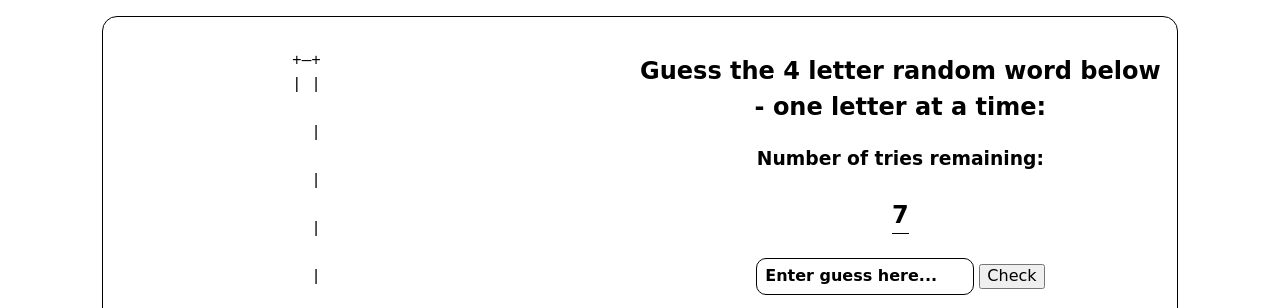
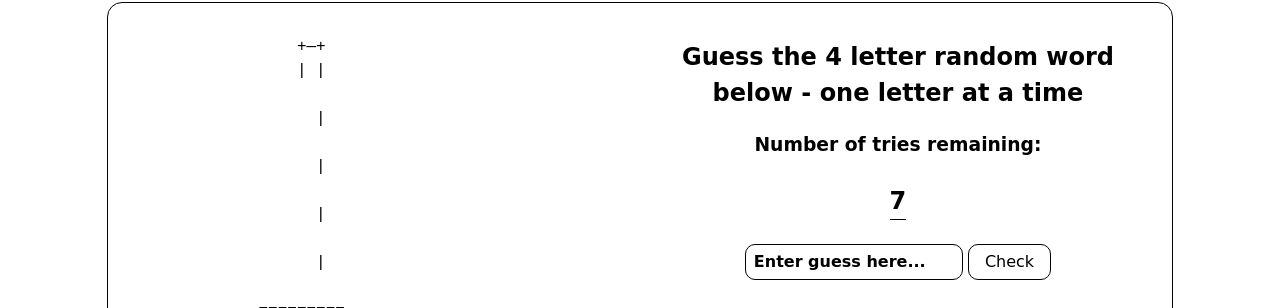
Before and after one commit to JJWallis/hangman-app, a plain HTML site: page index.html in a window 1280 px wide. Shown: the part 240-548 px from the top of the page. Drawn offline with Linux system fonts and the light colour scheme; a web font is replaced by a local one.

Commit message:
CSS complete

```diff
--- a/index.html
+++ b/index.html
@@ -32,7 +32,7 @@
             </pre>
         </div>
         <div class="words-container wrapper-child">
-            <h2 class="guide">Guess the 4 letter random word below - one letter at a time:</h2>
+            <h2 class="guide">Guess the 4 letter random word below - one letter at a time</h2>
             <h3 id="tries-remaining-txt">Number of tries remaining:</h3>
             <div><p id="tries-remaining">7</p></div>
             <input id="usrs-input" type="text" placeholder="Enter guess here...">
--- a/style.css
+++ b/style.css
@@ -55,3 +55,20 @@ input::placeholder {
   color: black;
   font-weight: bold;
 }
+
+button {
+  border: 1px solid;
+  background-color: white;
+  border-radius: 10px;
+  padding: 0.5rem 1rem;
+}
+
+button:hover {
+  border: 2px solid;
+  font-weight: bold;
+}
+
+#word-to-guess {
+  font-size: 2rem;
+  letter-spacing: 0.7ch;
+}
```
